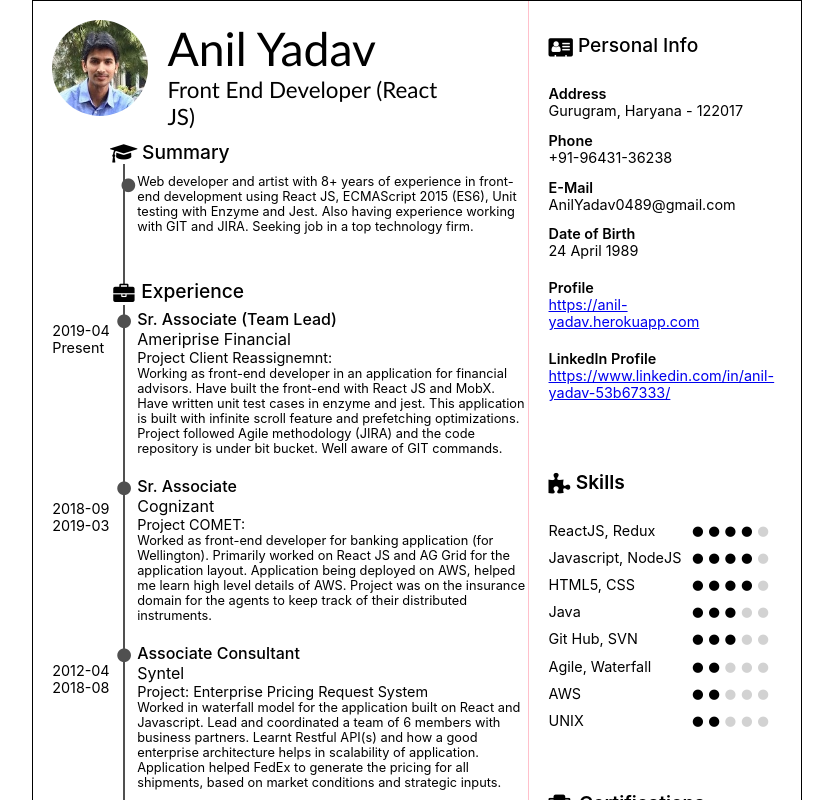
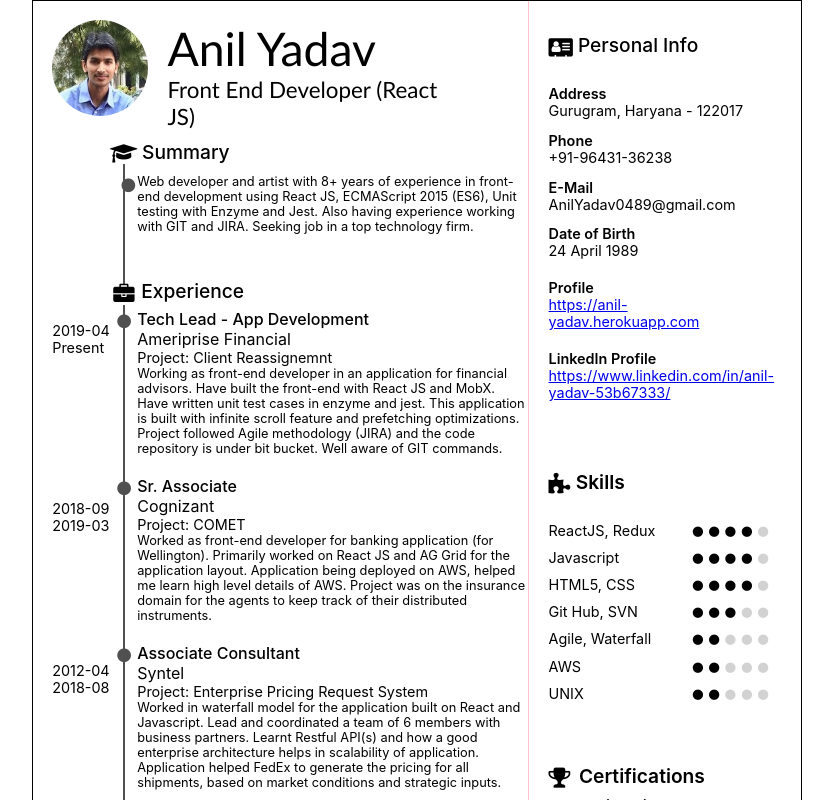
Before and after one commit to anilyadav0489/aboutMe, a React (Create React App) app: page / in a window 1280 px wide. Shown: the top 800 px of the page, without its empty margins (223-1056 px from the left). Built offline with nearby package versions, Linux system fonts and the light colour scheme.

Commit message:
updated current designation and removed java from skills

```diff
--- a/src/components/Experience.js
+++ b/src/components/Experience.js
@@ -10,9 +10,9 @@ class Experience extends Component {
 
 
                 <div className="bullet-experience"><i className="fa fa-circle fa-md"></i></div>
-                <div className="designation-title">Sr. Associate (Team Lead)</div>
+                <div className="designation-title">Tech Lead - App Development</div>
                 <div className="company-title">Ameriprise Financial</div>
-                <div className="project-title">Project Client Reassignemnt:</div>
+                <div className="project-title">Project: Client Reassignemnt</div>
                 <div className="project-detail">Working as front-end developer in an application for financial advisors.
                 Have built the front-end with React JS and MobX. Have written unit test cases in enzyme and jest.
                 This application is built with infinite scroll feature and prefetching optimizations.
@@ -23,7 +23,7 @@ class Experience extends Component {
                 <div className="bullet-experience"><i className="fa fa-circle fa-md"></i></div>
                 <div className="designation-title">Sr. Associate</div>
                 <div className="company-title">Cognizant</div>
-                <div className="project-title">Project COMET:</div>
+                <div className="project-title">Project: COMET</div>
                 <div className="project-detail">Worked as front-end developer for banking application (for Wellington).
                 Primarily worked on React JS and AG Grid for the application layout.
                 Application being deployed on AWS, helped me learn high level details of AWS.
--- a/src/components/Skills.js
+++ b/src/components/Skills.js
@@ -21,7 +21,7 @@ class Skills extends Component {
                 </div>
 
                 <div className="skill">
-                    <div className="skill-name">Javascript, NodeJS</div>
+                    <div className="skill-name">Javascript</div>
                     <div className="skill-bullets">
                         <i className="fa fa-circle dark"></i>
                         <i className="fa fa-circle dark "></i>
@@ -42,16 +42,6 @@ class Skills extends Component {
                     </div>
                 </div>
 
-                <div className="skill">
-                    <div className="skill-name">Java</div>
-                    <div className="skill-bullets">
-                        <i className="fa fa-circle dark"></i>
-                        <i className="fa fa-circle dark "></i>
-                        <i className="fa fa-circle dark "></i>
-                        <i className="fa fa-circle light "></i>
-                        <i className="fa fa-circle light "></i>
-                    </div>
-                </div>
 
                 <div className="skill">
                     <div className="skill-name">Git Hub, SVN</div>
```
